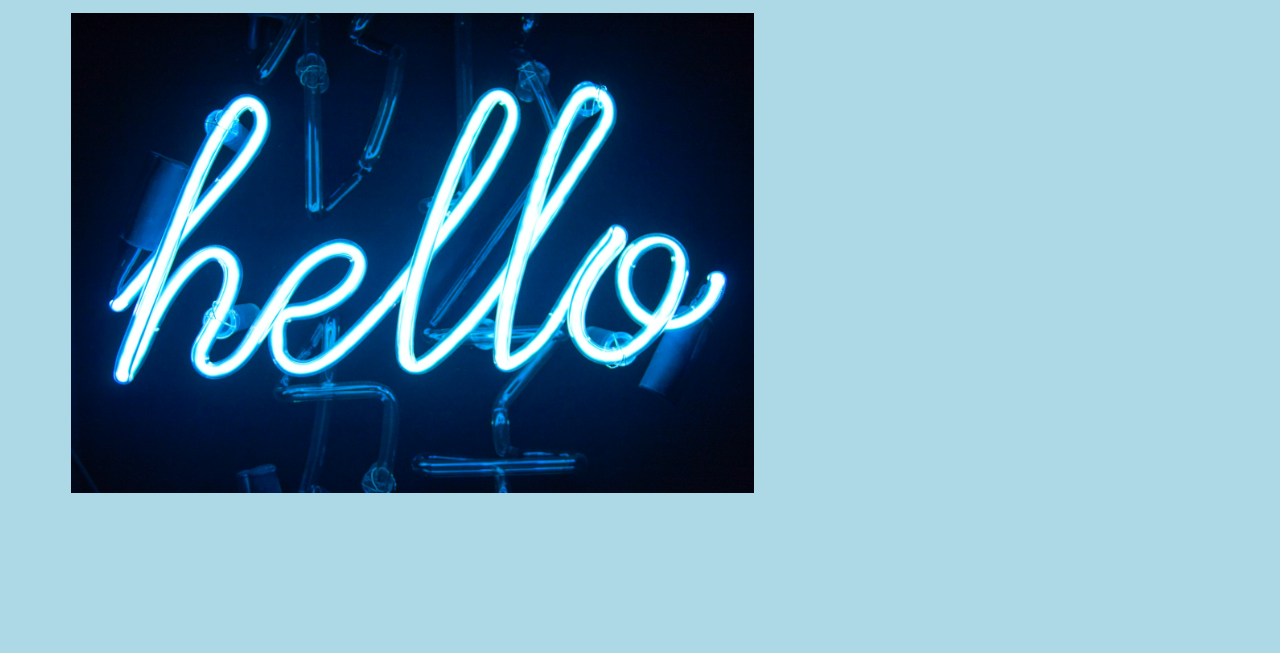
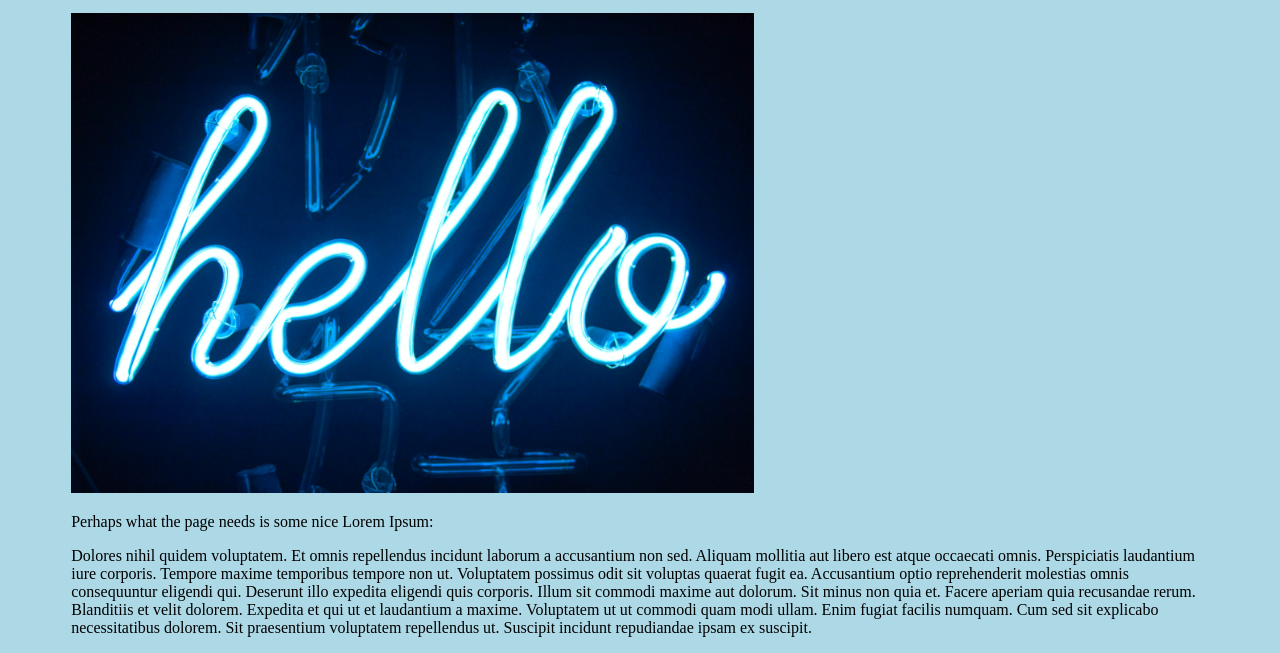
Before and after one commit to taylorryanbell/hello-world, a plain HTML site: page index.html in a window 1280 px wide. Shown: the part 623-1276 px from the top of the page. Before the commit the page ends 1128 px from the top, so only its background shows below. Drawn offline with Linux system fonts and the light colour scheme.

Commit message:
Added some Lorem Ipsum content

```diff
--- a/index.html
+++ b/index.html
@@ -16,6 +16,8 @@
     <img src="wall-decor.jpeg" alt="Hanging Wall Decorations" style="height: 400px;">
     <p>This is my first image. And below is my second.</p>
     <img src="hello.jpeg" alt="Hello neon lights" style="width: 60%;">
+    <p>Perhaps what the page needs is some nice Lorem Ipsum:</p>
+    <p>Dolores nihil quidem voluptatem. Et omnis repellendus incidunt laborum a accusantium non sed. Aliquam mollitia aut libero est atque occaecati omnis. Perspiciatis laudantium iure corporis. Tempore maxime temporibus tempore non ut. Voluptatem possimus odit sit voluptas quaerat fugit ea. Accusantium optio reprehenderit molestias omnis consequuntur eligendi qui. Deserunt illo expedita eligendi quis corporis. Illum sit commodi maxime aut dolorum. Sit minus non quia et. Facere aperiam quia recusandae rerum. Blanditiis et velit dolorem. Expedita et qui ut et laudantium a maxime. Voluptatem ut ut commodi quam modi ullam. Enim fugiat facilis numquam. Cum sed sit explicabo necessitatibus dolorem. Sit praesentium voluptatem repellendus ut. Suscipit incidunt repudiandae ipsam ex suscipit.</p>
 </div>
 
 </body>
```
